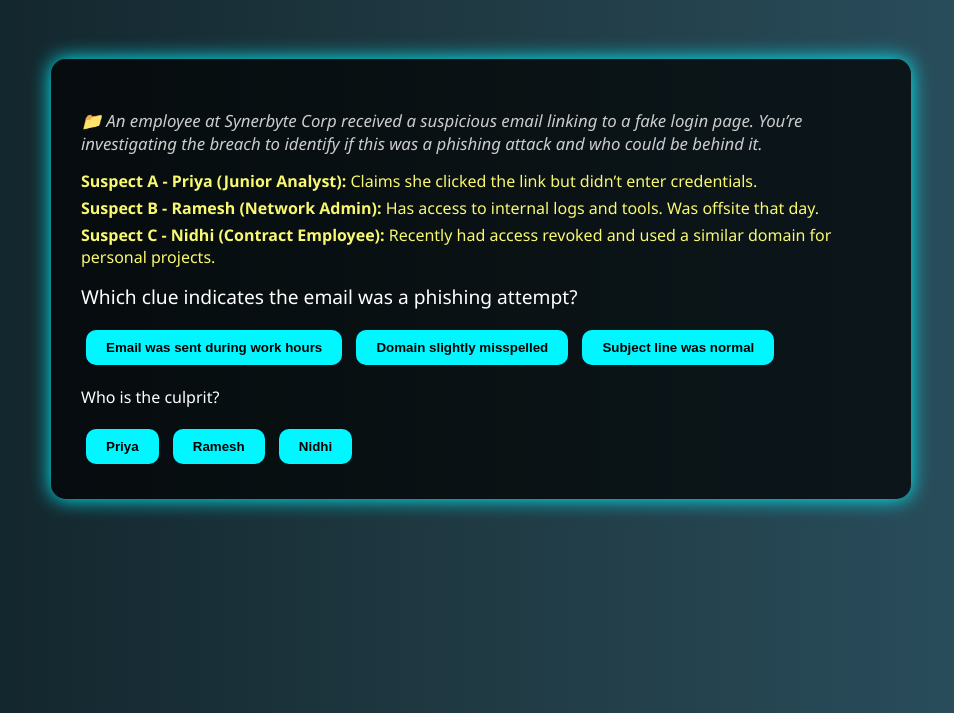
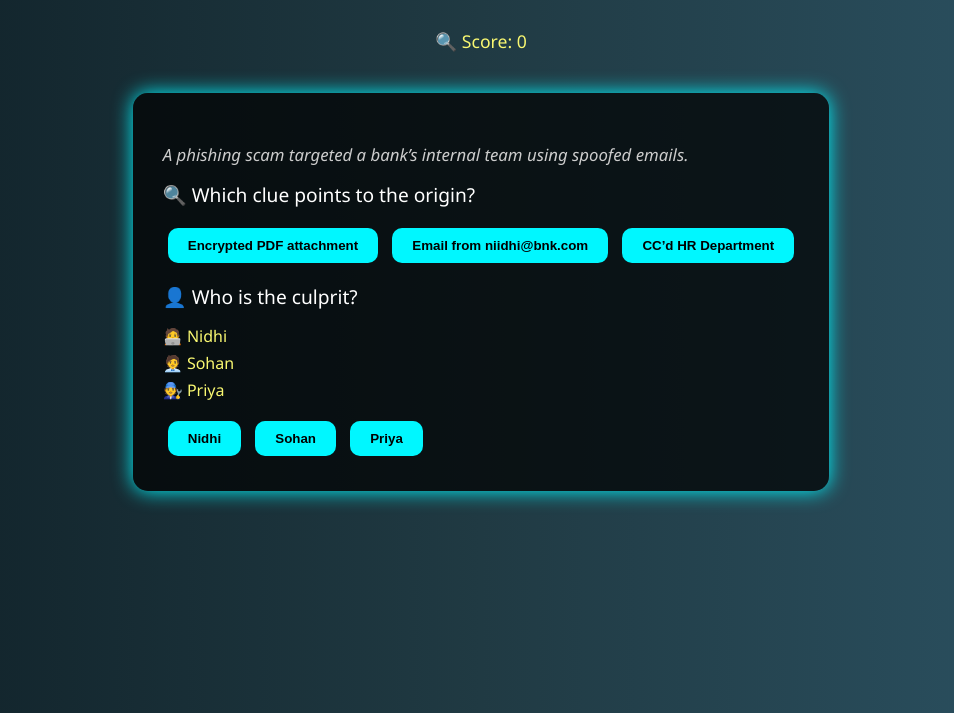
Before and after one commit to MaanviBhagat/cyberera, a plain HTML site: page index.html in a window 1280 px wide. Both pictures are taken after a click on the button "Start Investigation". Shown: the part 87-800 px from the top of the page, without its empty margins (159-1113 px from the left). Drawn offline with Linux system fonts and the light colour scheme.

Commit message:
Update index.html

```diff
--- a/index.html
+++ b/index.html
@@ -1,3 +1,6 @@
+<!-- FULL HTML WITH ALL LEVELS INCLUDED -->
+<!-- Updated below -->
+
 <!DOCTYPE html>
 <html lang="en">
 <head>
@@ -33,7 +36,6 @@
     }
 
     .level {
-      display: none;
       margin-top: 20px;
     }
 
@@ -46,10 +48,6 @@
       font-style: italic;
       font-size: 1.05rem;
       color: #ccc;
-      margin-bottom: 15px;
-    }
-
-    .suspects {
       margin-bottom: 15px;
     }
 
@@ -90,6 +88,22 @@
       text-align: center;
     }
 
+    .conclusion {
+      background-color: #003344;
+      border-left: 5px solid #00f7ff;
+      padding: 15px;
+      margin-top: 15px;
+      font-style: italic;
+      display: none;
+    }
+
+    #scoreDisplay {
+      margin-top: 10px;
+      font-size: 1.1rem;
+      color: #f9f871;
+      text-align: center;
+    }
+
     @keyframes fadeIn {
       from { opacity: 0; }
       to { opacity: 1; }
@@ -107,98 +121,54 @@
 </head>
 <body>
   <h1>Cyber Era</h1>
+  <div id="scoreDisplay">🔍 Score: 0</div>
   <button id="startBtn" onclick="startGame()" style="padding: 15px 30px; font-size: 1.2rem; font-weight: bold; background-color: #00f7ff; color: black; border: none; border-radius: 10px; cursor: pointer; margin-top: 20px;">Start Investigation</button>
-  <div class="game-container">
-    <!-- Game levels here -->
-    <!-- Level 1 -->
-    <div class="level" id="level1">
-      <div class="storyline">📁 An employee at Synerbyte Corp received a suspicious email linking to a fake login page. You’re investigating the breach to identify if this was a phishing attack and who could be behind it.</div>
-      <div class="suspects">
-        <p><strong>Suspect A - Priya (Junior Analyst):</strong> Claims she clicked the link but didn’t enter credentials.</p>
-        <p><strong>Suspect B - Ramesh (Network Admin):</strong> Has access to internal logs and tools. Was offsite that day.</p>
-        <p><strong>Suspect C - Nidhi (Contract Employee):</strong> Recently had access revoked and used a similar domain for personal projects.</p>
-      </div>
-      <div class="question">Which clue indicates the email was a phishing attempt?</div>
-      <div class="options">
-        <button onclick="checkAnswer(1, false)">Email was sent during work hours</button>
-        <button onclick="checkAnswer(1, true)">Domain slightly misspelled</button>
-        <button onclick="checkAnswer(1, false)">Subject line was normal</button>
-      </div>
-      <div class="culprit-btn">
-        <p>Who is the culprit?</p>
-        <button onclick="catchCulprit(1, 'Priya')">Priya</button>
-        <button onclick="catchCulprit(1, 'Ramesh')">Ramesh</button>
-        <button onclick="catchCulprit(1, 'Nidhi')">Nidhi</button>
-      </div>
-      <button class="next-btn" id="next1" onclick="nextLevel(2)">Next Level</button>
-    </div>
-
-    <!-- Level 2 -->
-    <div class="level" id="level2">
-      <div class="storyline">🌐 An unauthorized login attempt was detected on the finance server from an unknown IP. You need to trace this digital fingerprint and narrow down the suspects.</div>
-      <div class="suspects">
-        <p><strong>Suspect A - Nidhi:</strong> Had shared her credentials with a colleague once under pressure.</p>
-        <p><strong>Suspect B - Ramesh:</strong> Maintains VPN infrastructure and once forgot to rotate credentials after contract ended.</p>
-        <p><strong>Suspect C - Priya:</strong> Had remote access terminated last week but was seen trying to access old accounts.</p>
-      </div>
-      <div class="question">What should you check to verify the login attempt?</div>
-      <div class="options">
-        <button onclick="checkAnswer(2, false)">Font of the report</button>
-        <button onclick="checkAnswer(2, true)">IP address in logs</button>
-        <button onclick="checkAnswer(2, false)">Size of the document</button>
-      </div>
-      <div class="culprit-btn">
-        <p>Who is the culprit?</p>
-        <button onclick="catchCulprit(2, 'Priya')">Priya</button>
-        <button onclick="catchCulprit(2, 'Ramesh')">Ramesh</button>
-        <button onclick="catchCulprit(2, 'Nidhi')">Nidhi</button>
-      </div>
-      <button class="next-btn" id="next2" onclick="nextLevel(3)">Next Level</button>
-    </div>
-
-    <!-- Level 3 -->
-    <div class="level" id="level3">
-      <div class="storyline">🗂️ A sensitive financial report was deleted from the shared server. You must determine how it was removed and who had access.</div>
-      <div class="suspects">
-        <p><strong>Suspect A - Priya:</strong> Had access to the shared folder but reported no recent activity.</p>
-        <p><strong>Suspect B - Ramesh:</strong> Has backup server access but logs show no recent activity.</p>
-        <p><strong>Suspect C - Nidhi:</strong> Used a USB drive to copy files before being let go. The timing matches deletion.</p>
-      </div>
-      <div class="question">What tool can help recover information from the deleted file?</div>
-      <div class="options">
-        <button onclick="checkAnswer(3, false)">Empty recycle bin</button>
-        <button onclick="checkAnswer(3, true)">Memory snapshot</button>
-        <button onclick="checkAnswer(3, false)">Clean disk tool</button>
-      </div>
-      <div class="culprit-btn">
-        <p>Who is the culprit?</p>
-        <button onclick="catchCulprit(3, 'Priya')">Priya</button>
-        <button onclick="catchCulprit(3, 'Ramesh')">Ramesh</button>
-        <button onclick="catchCulprit(3, 'Nidhi')">Nidhi</button>
-      </div>
-      <div class="complete" id="completion" style="display:none;">🎉 Mission Complete: You followed the evidence and caught all culprits!</div>
-    </div>
+  <div class="game-container" id="gameContainer"></div>
+  <div class="complete" id="completion" style="display:none;">
+    🎉 Mission Complete: You followed the evidence and caught all culprits!<br>
+    🏅 Final Score: <span id="finalScore"></span><br>
+    📊 Rating: <span id="rating"></span>
   </div>
 
   <script>
     let currentLevel = 1;
-    let correctAnswers = { 1: "Nidhi", 2: "Ramesh", 3: "Nidhi" };
-    let levelSolved = { 1: false, 2: false, 3: false };
+    let score = 0;
+    let correctAnswers = {
+      1: "Nidhi",
+      2: "Ramesh",
+      3: "Nidhi",
+      4: "Karan",
+      5: "Sneha"
+    };
+    let levelSolved = {};
 
     function startGame() {
       document.getElementById("startBtn").style.display = "none";
-      document.getElementById("level1").style.display = "block";
+      renderLevel(1);
+    }
+
+    function updateScore(points) {
+      score += points;
+      document.getElementById("scoreDisplay").textContent = `🔍 Score: ${score}`;
+    }
+
+    function renderLevel(level) {
+      const game = document.getElementById("gameContainer");
+      game.innerHTML = levels[level];
     }
 
     function checkAnswer(level, correct) {
       const hints = {
         1: "💡 Phishing emails often have slight domain misspellings. Recheck the sender!",
         2: "💡 IP logs can trace suspicious access. Think like a tracker!",
-        3: "💡 Even deleted files leave traces. Where might volatile data be captured?"
+        3: "💡 Even deleted files leave traces. Where might volatile data be captured?",
+        4: "💡 Browser history often reveals intent. Who researched attack vectors?",
+        5: "💡 Look for someone who benefited most from the financial fraud."
       };
 
       if (correct) {
         levelSolved[level] = true;
+        updateScore(10);
         alert("✅ Clue correct! Now analyze the suspects.");
       } else {
         alert("❌ Incorrect clue. Here's a hint:\n" + hints[level]);
@@ -209,7 +179,9 @@
       const culpritHints = {
         1: "💡 Who had access to a similar domain and was recently revoked?",
         2: "💡 Look at who had VPN control and neglected credential hygiene.",
-        3: "💡 USB access + matching time of deletion = strong suspicion."
+        3: "💡 USB access + matching time of deletion = strong suspicion.",
+        4: "💡 The attacker had technical knowledge and recent disputes.",
+        5: "💡 Consider internal access + large unauthorized fund movement."
       };
 
       if (!levelSolved[level]) {
@@ -219,10 +191,15 @@
 
       if (suspect === correctAnswers[level]) {
         alert("🎯 Correct! " + suspect + " was the culprit.");
-        if (level < 3) {
-          document.getElementById("next" + level).style.display = "block";
-        } else {
+        updateScore(20);
+        document.getElementById("conclusion").style.display = "block";
+        const nextBtn = document.getElementById("nextBtn");
+        if (nextBtn) nextBtn.style.display = "block";
+        if (level === 5) {
           document.getElementById("completion").style.display = "block";
+          document.getElementById("finalScore").textContent = score;
+          let rating = score >= 50 ? "🕵️‍♂️ Cyber Sleuth" : score >= 30 ? "🔍 Forensics Analyst" : "🌟 Cyber Cadet";
+          document.getElementById("rating").textContent = rating;
         }
       } else {
         alert("❌ That's not the culprit. Rethink the digital evidence.\n" + culpritHints[level]);
@@ -230,10 +207,125 @@
     }
 
     function nextLevel(level) {
-      document.getElementById("level" + currentLevel).style.display = "none";
       currentLevel = level;
-      document.getElementById("level" + level).style.display = "block";
+      renderLevel(level);
     }
+
+    const levels = {
+      1: `<div class="level">
+        <div class="storyline">A phishing scam targeted a bank’s internal team using spoofed emails.</div>
+        <div class="question">🔍 Which clue points to the origin?</div>
+        <div class="options">
+          <button onclick="checkAnswer(1, false)">Encrypted PDF attachment</button>
+          <button onclick="checkAnswer(1, true)">Email from niidhi@bnk.com</button>
+          <button onclick="checkAnswer(1, false)">CC’d HR Department</button>
+        </div>
+        <div class="question">👤 Who is the culprit?</div>
+        <div class="suspects">
+          <p>🧑‍💻 Nidhi</p>
+          <p>🧑‍💼 Sohan</p>
+          <p>🧑‍🔧 Priya</p>
+        </div>
+        <div class="culprit-btn">
+          <button onclick="catchCulprit(1, 'Nidhi')">Nidhi</button>
+          <button onclick="catchCulprit(1, 'Sohan')">Sohan</button>
+          <button onclick="catchCulprit(1, 'Priya')">Priya</button>
+        </div>
+        <div class="conclusion" id="conclusion">Nidhi manipulated domains to trick internal staff and steal login credentials.</div>
+        <button class="next-btn" id="nextBtn" onclick="nextLevel(2)">Next Level</button>
+      </div>`,
+
+      2: `<div class="level">
+        <div class="storyline">VPN misuse led to unauthorized access into a server. IP logs suggest an insider.</div>
+        <div class="question">🔍 What was the clue?</div>
+        <div class="options">
+          <button onclick="checkAnswer(2, false)">Antivirus alerts</button>
+          <button onclick="checkAnswer(2, true)">Repeated login from same IP during night</button>
+          <button onclick="checkAnswer(2, false)">Firewall block logs</button>
+        </div>
+        <div class="question">👤 Who is the culprit?</div>
+        <div class="suspects">
+          <p>🧑‍💻 Nisha</p>
+          <p>🧑‍🔧 Ramesh</p>
+          <p>🧑‍🔬 Sunita</p>
+        </div>
+        <div class="culprit-btn">
+          <button onclick="catchCulprit(2, 'Nisha')">Nisha</button>
+          <button onclick="catchCulprit(2, 'Ramesh')">Ramesh</button>
+          <button onclick="catchCulprit(2, 'Sunita')">Sunita</button>
+        </div>
+        <div class="conclusion" id="conclusion">Ramesh misused his VPN credentials to access sensitive files at odd hours.</div>
+        <button class="next-btn" id="nextBtn" onclick="nextLevel(3)">Next Level</button>
+      </div>`,
+
+      3: `<div class="level">
+        <div class="storyline">Files were deleted just before a raid. USB logs and CCTV point to someone.</div>
+        <div class="question">🔍 What is the strongest clue?</div>
+        <div class="options">
+          <button onclick="checkAnswer(3, false)">Firewall logs</button>
+          <button onclick="checkAnswer(3, true)">USB mounted at 11:58 PM</button>
+          <button onclick="checkAnswer(3, false)">Email alerts</button>
+        </div>
+        <div class="question">👤 Who is the culprit?</div>
+        <div class="suspects">
+          <p>🧑‍💼 Meena</p>
+          <p>🧑‍💻 Nidhi</p>
+          <p>🧑‍🔬 Manoj</p>
+        </div>
+        <div class="culprit-btn">
+          <button onclick="catchCulprit(3, 'Meena')">Meena</button>
+          <button onclick="catchCulprit(3, 'Nidhi')">Nidhi</button>
+          <button onclick="catchCulprit(3, 'Manoj')">Manoj</button>
+        </div>
+        <div class="conclusion" id="conclusion">Nidhi deleted sensitive data using a USB before exit logs and fled.</div>
+        <button class="next-btn" id="nextBtn" onclick="nextLevel(4)">Next Level</button>
+      </div>`,
+
+      4: `<div class="level">
+        <div class="storyline">An internal tool was used to exfiltrate customer data. Browser history may reveal the culprit.</div>
+        <div class="question">🔍 What stands out?</div>
+        <div class="options">
+          <button onclick="checkAnswer(4, false)">Frequent downloads</button>
+          <button onclick="checkAnswer(4, false)">Cleared cookies</button>
+          <button onclick="checkAnswer(4, true)">Search: 'how to extract data from CRM'</button>
+        </div>
+        <div class="question">👤 Who is the culprit?</div>
+        <div class="suspects">
+          <p>🧑‍💼 Tanya</p>
+          <p>🧑‍💻 Karan</p>
+          <p>🧑‍🔬 Ritu</p>
+        </div>
+        <div class="culprit-btn">
+          <button onclick="catchCulprit(4, 'Tanya')">Tanya</button>
+          <button onclick="catchCulprit(4, 'Karan')">Karan</button>
+          <button onclick="catchCulprit(4, 'Ritu')">Ritu</button>
+        </div>
+        <div class="conclusion" id="conclusion">Karan had been planning and researching the exfiltration online.</div>
+        <button class="next-btn" id="nextBtn" onclick="nextLevel(5)">Next Level</button>
+      </div>`,
+
+      5: `<div class="level">
+        <div class="storyline">Massive unauthorized fund transfers took place from internal systems. One person gained.</div>
+        <div class="question">🔍 What's the smoking gun?</div>
+        <div class="options">
+          <button onclick="checkAnswer(5, false)">System restart log</button>
+          <button onclick="checkAnswer(5, true)">Unusual 2AM transaction from Sneha’s ID</button>
+          <button onclick="checkAnswer(5, false)">Disabled user account</button>
+        </div>
+        <div class="question">👤 Who is the culprit?</div>
+        <div class="suspects">
+          <p>🧑‍💼 Rahul</p>
+          <p>🧑‍💻 Sneha</p>
+          <p>🧑‍🔧 Kunal</p>
+        </div>
+        <div class="culprit-btn">
+          <button onclick="catchCulprit(5, 'Rahul')">Rahul</button>
+          <button onclick="catchCulprit(5, 'Sneha')">Sneha</button>
+          <button onclick="catchCulprit(5, 'Kunal')">Kunal</button>
+        </div>
+        <div class="conclusion" id="conclusion">Sneha used stolen credentials to transfer funds into dummy accounts.</div>
+      </div>`
+    };
   </script>
 </body>
 </html>
```
